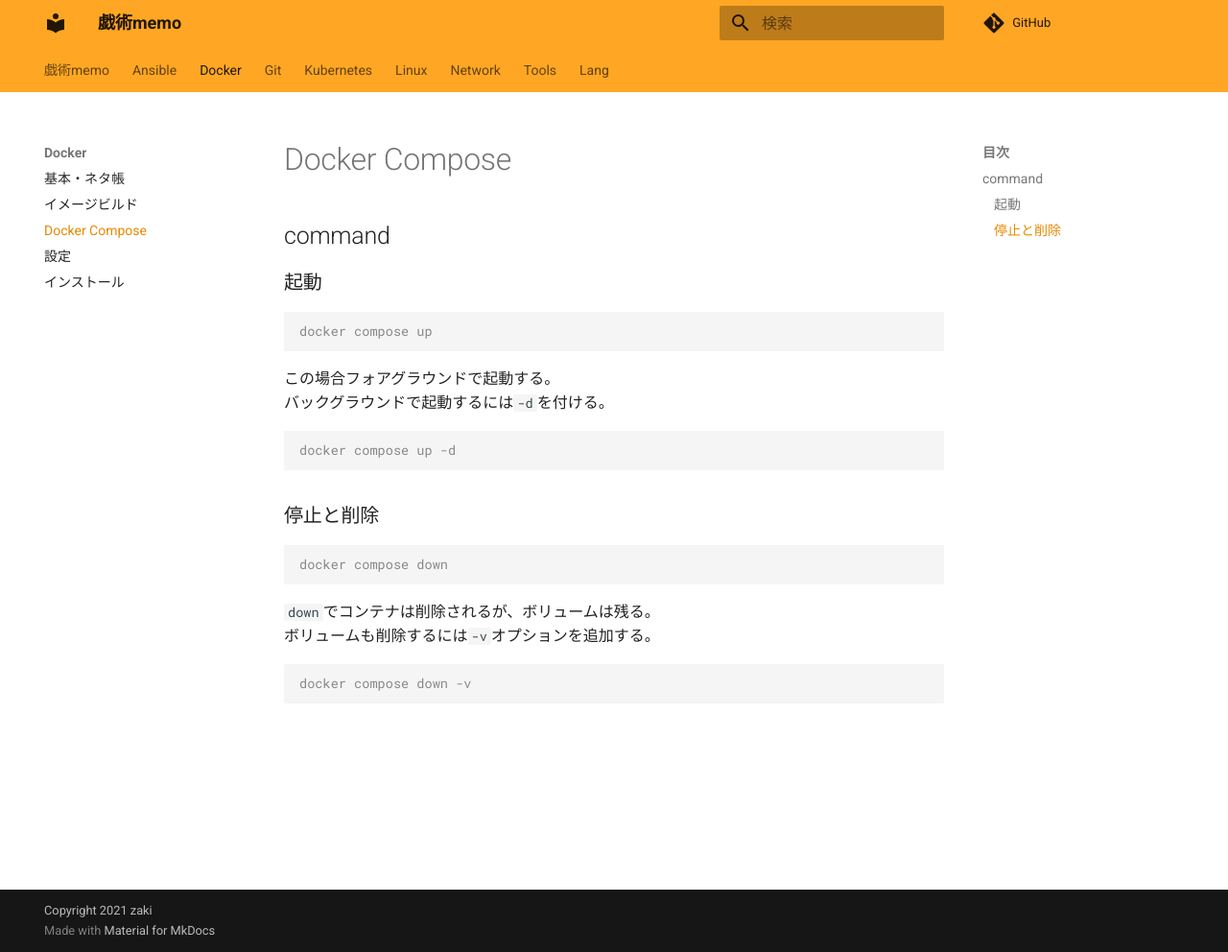
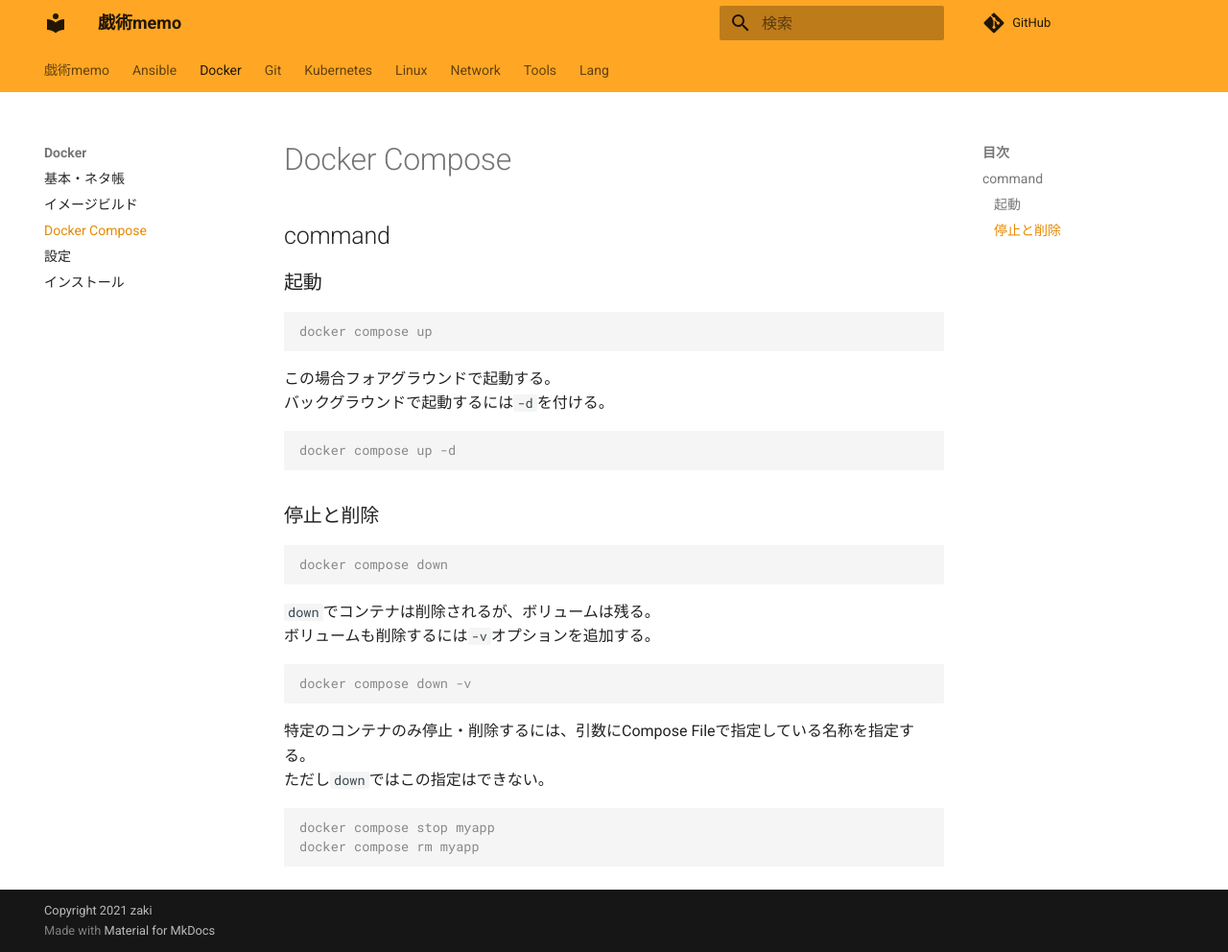
Before and after one commit to zaki-lknr/docs, an MkDocs documentation site: the page built from docs/Docker/compose.md, in a window 1280 px wide and 992 px high. Shown: the whole window at 96% size. Built offline with MkDocs 1.6.1 and Material for MkDocs 9.7.7, drawn with Linux system fonts in a browser that asks for light colours; comment, search, counter and statistics services are not loaded.

Commit message:
add: docker/compose: stop/rmの個別指定

````diff
--- a/docs/Docker/compose.md
+++ b/docs/Docker/compose.md
@@ -27,3 +27,11 @@ docker compose down
 ```console
 docker compose down -v
 ```
+
+特定のコンテナのみ停止・削除するには、引数にCompose Fileで指定している名称を指定する。
+ただし`down`ではこの指定はできない。
+
+```console
+docker compose stop myapp
+docker compose rm myapp
+```
````
